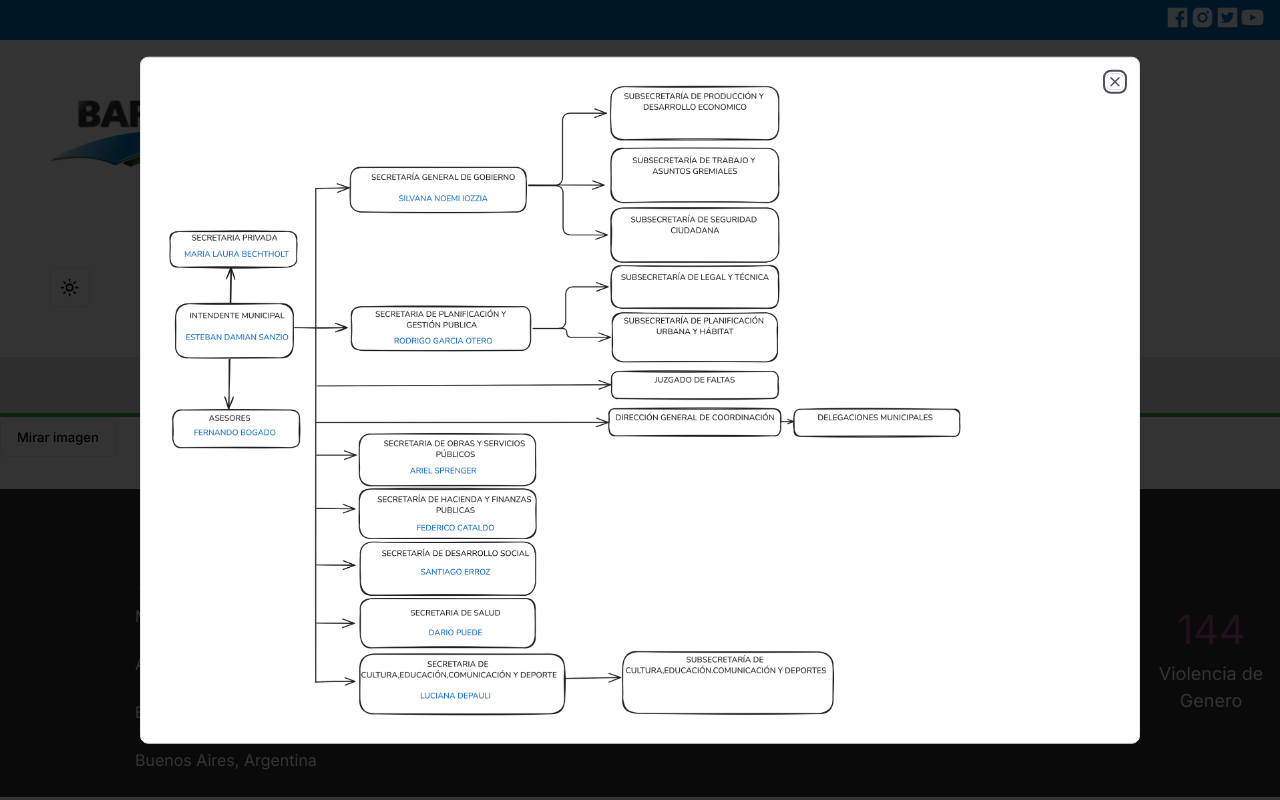
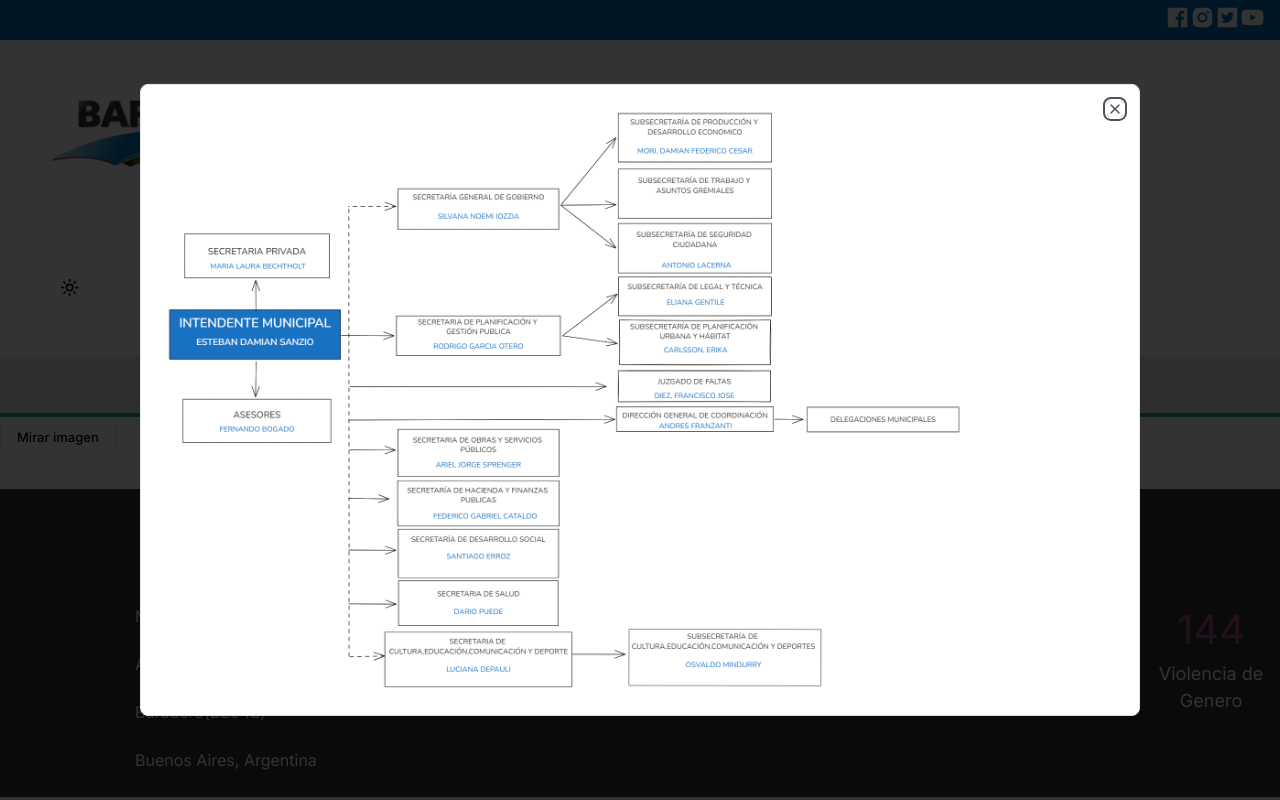
Before and after one commit to manuelcostilla/Gobierno-Abierto, a Next.js app: page /organigrama in a window 1280 px wide. Both pictures are taken after a click on the button "Mirar imagen". Built offline with nearby package versions, Linux system fonts and the light colour scheme.

Commit message:
se cambio la img del organigrama

```diff
--- a/app/organigrama/components/Organigrama.jsx
+++ b/app/organigrama/components/Organigrama.jsx
@@ -18,7 +18,7 @@ export function Organigrama () {
               alt="Imagen obra"
               height={800}
               width={800}
-              src="/imagenes/Untitled-2024-08-05-1004.png"
+              src="/imagenes/organigrama6-8.png"
             />
           </div>
         </DialogContent>
```
Also changed, not shown: public/imagenes/organigrama6-8.png (added).
